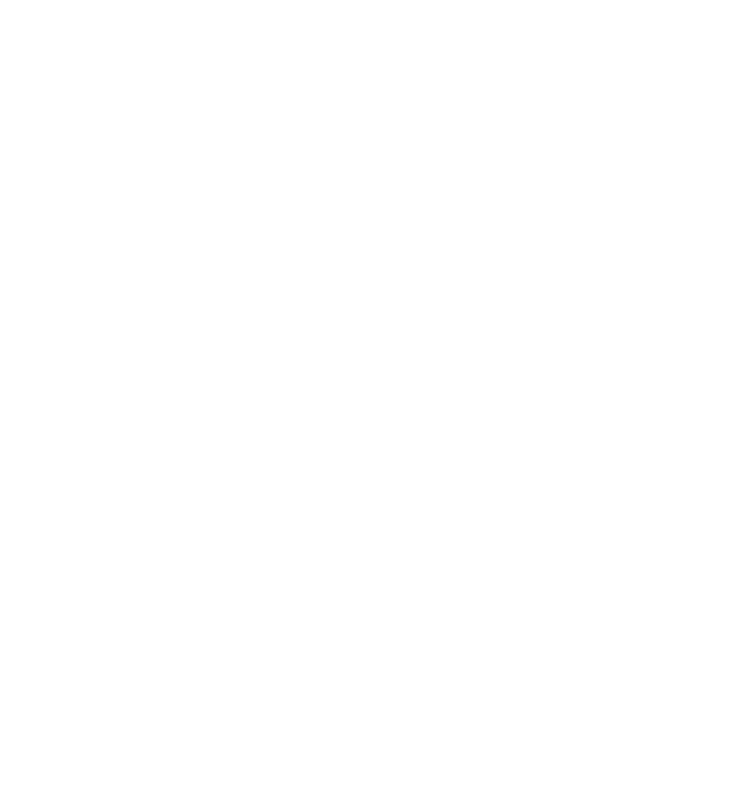
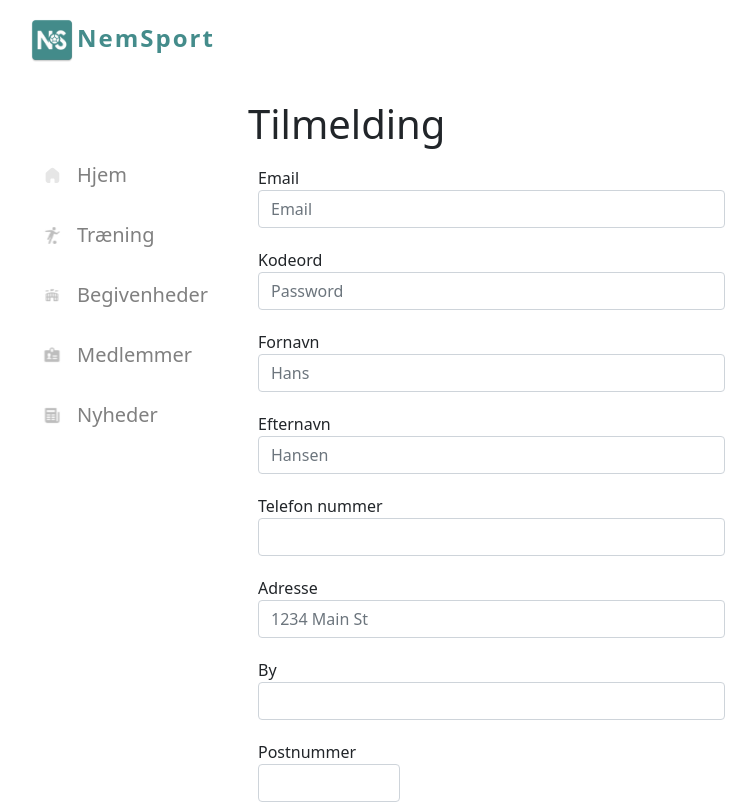
Before and after one commit to madsstorgaardnielsen/group5-proj, a React (Create React App) app in the folder fbcmanager-frontend/: page /signup in a window 1280 px wide. Before the commit this address had no page. Shown: the top 804 px of the page, without its empty margins (8-764 px from the left). Built offline with nearby package versions, Linux system fonts and the light colour scheme.

Commit message:
started implementing login and registration page

```diff
--- a/fbcmanager-frontend/package.json
+++ b/fbcmanager-frontend/package.json
@@ -1,5 +1,5 @@
 {
-  "name": "react-crud",
+  "name": "gruppe5-frontend",
   "version": "0.1.0",
   "private": true,
   "dependencies": {
@@ -13,6 +13,7 @@
     "react": "^17.0.2",
     "react-bootstrap": "^2.1.2",
     "react-dom": "^17.0.2",
+    "react-hooks-use-modal": "^2.1.0",
     "react-router": "^6.2.1",
     "react-router-dom": "^6.2.1",
     "react-scripts": "^5.0.0",
--- /dev/null
+++ b/fbcmanager-frontend/src/components/login_component/LoginPopup.jsx
@@ -0,0 +1,49 @@
+import React, { useState, useCallback } from "react";
+import { useModal } from "react-hooks-use-modal";
+import "./style.css";
+const LoginPopup = () => {
+  const [Modal, open, close, isOpen] = useModal("root", {
+    preventScroll: true,
+    closeOnOverlayClick: true,
+  });
+
+  return (
+    <div>
+      <button className="headerLogin" onClick={open}>
+        Login
+      </button>
+      <Modal>
+        <div className="modalDiv">
+          <form>
+            <div class="form-group">
+              <label for="exampleInputEmail1">Email address</label>
+              <input
+                type="email"
+                class="form-control"
+                id="exampleInputEmail1"
+                aria-describedby="emailHelp"
+                placeholder="Enter email"
+              />
+            </div>
+            <div class="form-group">
+              <label for="exampleInputPassword1">Password</label>
+              <input
+                type="password"
+                class="form-control"
+                id="exampleInputPassword1"
+                placeholder="Password"
+              />
+            </div>
+            <div className="loginBtnDiv">
+              <button type="submit" class="btn btn-primary">
+                Login
+              </button>
+            </div>
+          </form>
+        </div>
+      </Modal>
+    </div>
+  );
+};
+
+export default LoginPopup;
--- /dev/null
+++ b/fbcmanager-frontend/src/components/login_component/style.css
@@ -0,0 +1,18 @@
+.modalDiv{
+    background-color: rgb(255, 255, 255);
+    padding: 60px 60px;
+    padding-bottom: 90px;
+    border-top-left-radius: 10px;
+    border-top-right-radius: 10px;
+    border-bottom-right-radius: 10px;
+    border-bottom-left-radius: 10px;
+}
+
+.form-group{
+    padding: 10px;
+}
+
+.loginBtnDiv{
+    padding: 10px;
+    float: right;
+}
--- a/fbcmanager-frontend/src/index.js
+++ b/fbcmanager-frontend/src/index.js
@@ -10,6 +10,7 @@
 import Events from './pages/events';
 import Traening from './pages/traening';
 import Home from './pages/home';
+import Registration from './pages/registration';
 
 
 ReactDOM.render(
@@ -21,6 +22,7 @@
           <Route path="/events" element={<Events/>}/>
           <Route path="/traening" element={<Traening/>}/>
           <Route path="/home" element={<Home/>}/>
+          <Route path="/signup" element={<Registration/>}/>
         </Routes>
       </Router>,
   document.getElementById('root')
--- a/fbcmanager-frontend/src/pages/forside.js
+++ b/fbcmanager-frontend/src/pages/forside.js
@@ -8,7 +8,8 @@
 
 import noimg from "../res/img/noimg.png";
 import noimgsmall from "../res/img/noimg-small.png";
-
+import LoginPopup from "../components/login_component/LoginPopup";
+// import RegisterPopup from "../components/register_component/RegisterPopup";
 
 
 
@@ -18,6 +19,10 @@
 
   const toHome = () => {
     navigate('/home')
+  }
+
+  const toRegistrationPage = () => {
+    navigate('/signup')
   }
 
   return (
@@ -30,8 +35,10 @@
               <h1 className="mainHeader">Velkommen til NemSport</h1>
               <p className="mainDescription">Danmarks største fodbold klub gjort nem</p>
               {/*<NavLink className="headerLogin">Login</NavLink>*/}
-              <button className="headerLogin" onClick={toHome}>Login</button>
-              <button className="headerTilmeld" >Tilmeld</button>
+              <LoginPopup/>
+              {/* <RegisterPopup/> */}
+              {/* <button className="headerLogin" onClick={toHome}>Login</button> */}
+              <button className="headerTilmeld" onClick={toRegistrationPage}>Tilmeld</button>
             </section>
           </div>
         </header>
--- /dev/null
+++ b/fbcmanager-frontend/src/pages/registration.jsx
@@ -0,0 +1,95 @@
+import React from "react";
+import Navbar from "../components/Navbar";
+import "../scss/style.scss";
+const Registration = () => {
+  return (
+    <div>
+      <Navbar />
+      <div className="body">
+        <h1>Tilmelding</h1>
+        <div>
+          <form>
+            <div className="form-row">
+              <div className="form-group col-md-6">
+                <label htmlFor="inputEmail4">Email</label>
+                <input
+                  type="email"
+                  className="form-control"
+                  id="inputEmail4"
+                  placeholder="Email"
+                />
+              </div>
+              <div className="form-group col-md-6">
+                <label htmlFor="inputPassword4">Kodeord</label>
+                <input
+                  type="password"
+                  className="form-control"
+                  id="inputPassword4"
+                  placeholder="Password"
+                />
+              </div>
+            </div>
+            <div className="form-group col-md-6">
+              <label htmlFor="inputAddress">Fornavn</label>
+              <input
+                type="text"
+                className="form-control"
+                id="inputAddress"
+                placeholder="Hans"
+              />
+            </div>
+            <div className="form-group col-md-6">
+              <label htmlFor="inputAddress">Efternavn</label>
+              <input
+                type="text"
+                className="form-control"
+                id="inputAddress"
+                placeholder="Hansen"
+              />
+            </div>
+            <div className="form-group col-md-6">
+              <label htmlFor="inputAddress">Telefon nummer</label>
+              <input
+                type="number"
+                className="form-control"
+                id="inputAddress"
+                placeholder=""
+              />
+            </div>
+            <div className="form-group col-md-6">
+              <label htmlFor="inputAddress">Adresse</label>
+              <input
+                type="text"
+                className="form-control"
+                id="inputAddress"
+                placeholder="1234 Main St"
+              />
+            </div>
+
+            <div className="form-group col-md-6">
+              <label htmlFor="inputCity">By</label>
+              <input type="text" className="form-control" id="inputCity" />
+            </div>
+
+            <div className="form-group col-md-2">
+              <label htmlFor="inputZip">Postnummer</label>
+              <input type="text" className="form-control" id="inputZip" />
+            </div>
+
+            <div className="form-group col-md-2">
+              <label htmlFor="inputBirthdate">Fødselsdato</label>
+              <input type="date" className="form-control" id="inputZip" />
+            </div>
+            <div className="tilmeldBtn">
+              <button type="submit" className="btn btn-primary">
+                Tilmeld
+              </button>
+            </div>
+          </form>
+        </div>
+      </div>
+    </div>
+  );
+};
+
+export default Registration;
--- a/fbcmanager-frontend/src/scss/style.scss
+++ b/fbcmanager-frontend/src/scss/style.scss
@@ -160,7 +160,9 @@
 
 }
 
+.tilmeldBtn{
 
+}
 
 @media only screen and (max-width: 1199px) {
   /* NAVBAR */
```
Also changed, not shown: 1 other file (tests, documents, lock files or other folders).
